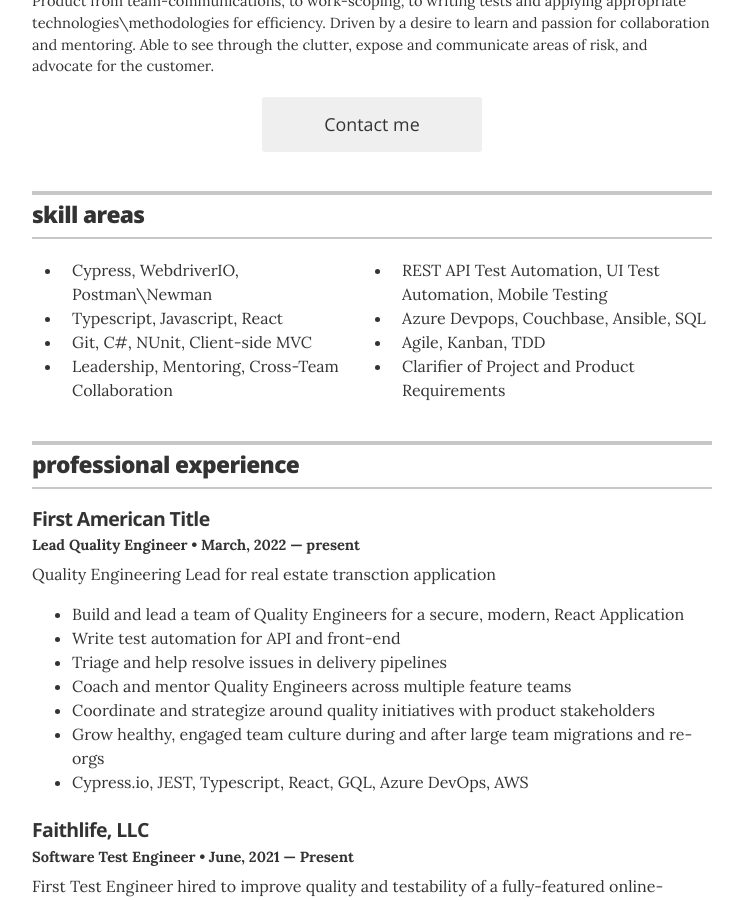
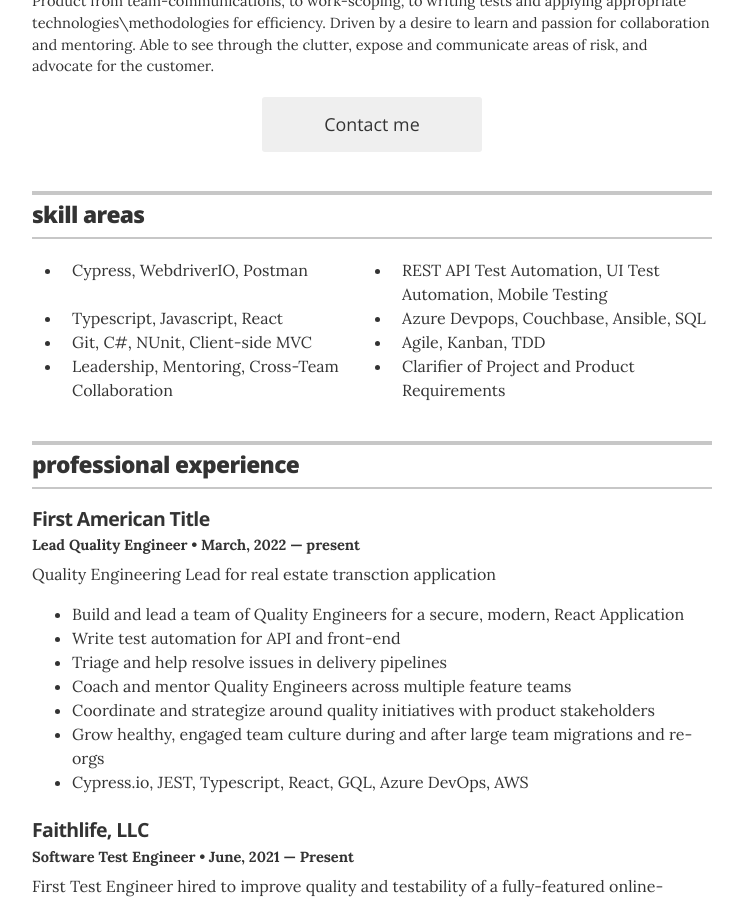
Before and after one commit to rharmaning/rharmaning.github.io, a Jekyll site: the page built from index.html, in a window 1280 px wide and 900 px high, scrolled down 303 px. Shown: the whole window, without its empty margins (268-1011 px from the left). Built offline with Jekyll 4.4.1, drawn with Linux system fonts in a browser that asks for light colours.

Commit message:
format test

```diff
--- a/_layouts/resume.html
+++ b/_layouts/resume.html
@@ -46,7 +46,7 @@
 
             <div class="resume-item">
                 <ul class="columns">
-                    <li class="column one-half">Cypress, WebdriverIO, Postman\Newman</li>
+                    <li class="column one-half">Cypress, WebdriverIO, Postman</li>
                     <li class="column one-half">REST API Test Automation, UI Test Automation, Mobile Testing</li>
                     <li class="column one-half">Typescript, Javascript, React</li>
                     <li class="column one-half">Azure Devpops, Couchbase, Ansible, SQL</li>
```
